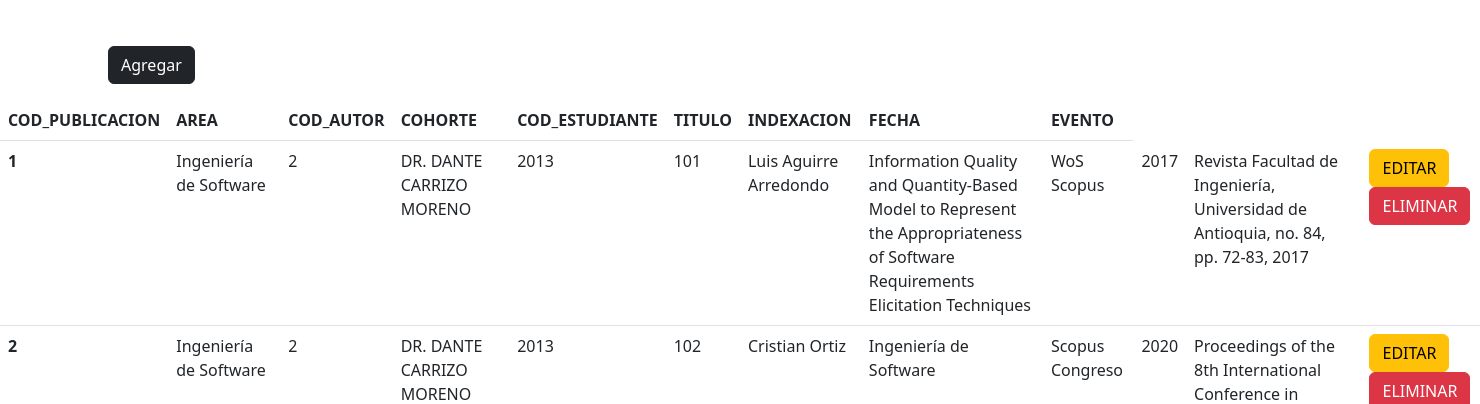
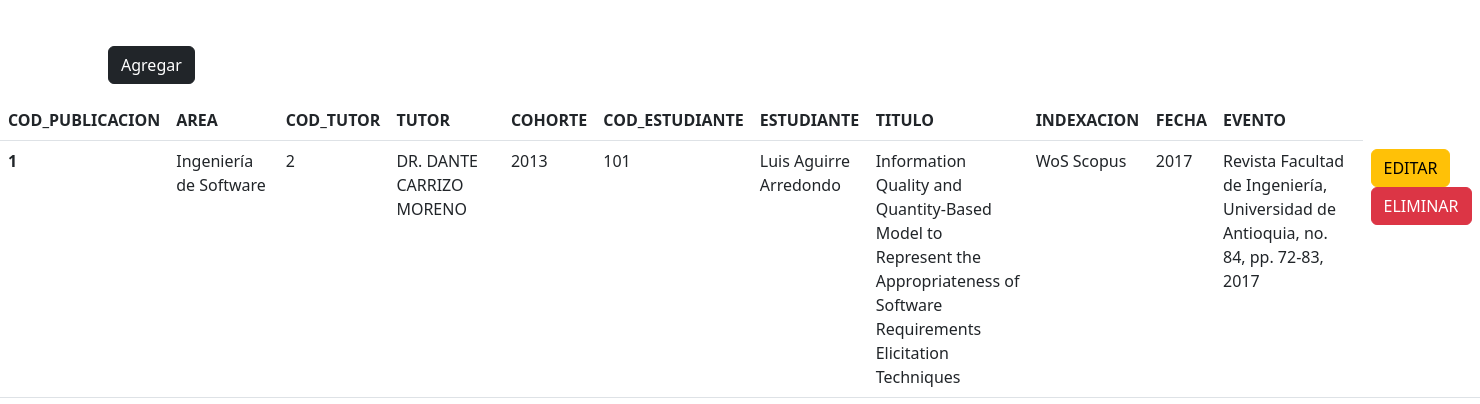
Before and after one commit to Kitofeh/pagMagister, a PHP site: page /ficheros_panel/publicaciones/publicaciones.php in a window 1480 px wide. Shown: the part 98-502 px from the top of the page. Run offline with PHP 8.4, Linux system fonts and the light colour scheme; data comes from the database, SQL or seed files in the repository.

Commit message:
termino publicaciones

```diff
--- a/ficheros_panel/publicaciones/actualizar_publicacion.php
+++ b/ficheros_panel/publicaciones/actualizar_publicacion.php
@@ -13,7 +13,7 @@ $INDEXACION = $_POST["INDEXACION"];
 $FECHA = $_POST["FECHA"];
 $EVENTO = $_POST["EVENTO"];
 
-$sql = "UPDATE publicaciones SET AREA = '$AREA', COD_AUTOR = '$COD_AUTOR', COHORTE = '$COHORTE', COD_ESTUDIANTE= '$COD_ESTUDIANTE', TITULO='$TITULO' ,  INDEXACION= '$INDEXACION', FECHA = '$FECHA',  EVENTO= '$EVENTO',
+$sql = "UPDATE publicaciones SET AREA = '$AREA', COD_AUTOR = '$COD_AUTOR', COHORTE = '$COHORTE', COD_ESTUDIANTE= '$COD_ESTUDIANTE', TITULO='$TITULO' ,  INDEXACION= '$INDEXACION', FECHA = '$FECHA',  EVENTO= '$EVENTO'
 WHERE COD_PUBLICACION = $COD_PUBLICACION";
 
 $resultado = $con->query($sql);
--- a/ficheros_panel/publicaciones/modificar_publicacion.php
+++ b/ficheros_panel/publicaciones/modificar_publicacion.php
@@ -24,11 +24,11 @@
       <input type="text" class ="mb-3 form-control" name = "COD_PUBLICACION" placeholder = "AREA" value="<?php echo $fila["COD_PUBLICACION"]?>">
       <input type="text" class ="mb-3 form-control" name = "AREA" placeholder = "AREA" value="<?php echo $fila["AREA"]?>">
       <input type="number" class ="mb-3 form-control" name = "COD_AUTOR" placeholder = "COD_AUTOR" value="<?php echo $fila["COD_AUTOR"]?>">
-      <input type="number" class ="mb-3 form-control" name = "COHORTE" placeholder = "COHORTE" value="<?php echo $fila["COHORTE"]?>">
+      <input type="number" class ="mb-3 form-control" name = "COHORTE"  min="1900" max="2300" placeholder = "COHORTE" value="<?php echo $fila["COHORTE"]?>">
       <input type="number" class ="mb-3 form-control" name = "COD_ESTUDIANTE" placeholder = "COD_ESTUDIANTE" value="<?php echo $fila["COD_ESTUDIANTE"]?>">
       <input type="text" class ="mb-3 form-control" name = "TITULO" placeholder="TITULO" required value="<?php echo $fila["TITULO"]?>">
       <input type="text" class ="mb-3 form-control" name = "INDEXACION" placeholder = "INDEXACION" value="<?php echo $fila["INDEXACION"]?>">
-      <input type="number" class ="mb-3 form-control" name = "FECHA" placeholder = "FECHA" value="<?php echo $fila["FECHA"]?>">
+      <input type="number" class ="mb-3 form-control" name = "FECHA" min="1900" max="2300" placeholder = "FECHA" value="<?php echo $fila["FECHA"]?>">
       <input type="text" class ="mb-3 form-control" name = "EVENTO" placeholder = "EVENTO" value="<?php echo $fila["EVENTO"]?>">
       <input type="submit" class ="btn btn-primary btn-success">
       <a class ="btn btn-dark mx-2" href="index.php">Regresar</a>
--- a/ficheros_panel/publicaciones/nueva_publicacion.php
+++ b/ficheros_panel/publicaciones/nueva_publicacion.php
@@ -12,11 +12,11 @@
             <input type="number" class ="mb-3 form-control" name = "COD_PUBLICACION" placeholder = "COD. PUBLICACION">
             <input type="text" class ="mb-3 form-control" name = "AREA" placeholder = "AREA">
             <input type="number" class ="mb-3 form-control" name = "COD_AUTOR" placeholder = "COD_AUTOR">
-            <input type="number" class ="mb-3 form-control" name = "COHORTE" placeholder = "COHORTE">
+            <input type="number" class ="mb-3 form-control"  min="1900" max="2300" name = "COHORTE" placeholder = "COHORTE">
             <input type="number" class ="mb-3 form-control" name = "COD_ESTUDIANTE" placeholder = "COD_ESTUDIANTE">
             <input type="text" class ="mb-3 form-control" name = "TITULO" placeholder="TITULO" required>
             <input type="text" class ="mb-3 form-control" name = "INDEXACION" placeholder = "INDEXACION">
-            <input type="number" class ="mb-3 form-control" name = "FECHA" placeholder = "FECHA">
+            <input type="number" class ="mb-3 form-control"  min="1900" max="2300" name = "FECHA" placeholder = "FECHA">
             <input type="text" class ="mb-3 form-control" name = "EVENTO" placeholder = "EVENTO">
 
             <input type="submit" class ="btn btn-primary btn-success">
--- a/ficheros_panel/publicaciones/publicaciones.php
+++ b/ficheros_panel/publicaciones/publicaciones.php
@@ -79,9 +79,11 @@
       <tr>
         <th scope="col">COD_PUBLICACION</th>
         <th scope="col">AREA</th>
-        <th scope="col">COD_AUTOR</th>
+        <th scope="col">COD_TUTOR</th>
+        <th scope="col">TUTOR</th>
         <th scope="col">COHORTE</th>
         <th scope="col">COD_ESTUDIANTE</th>
+        <th scope="col">ESTUDIANTE</th>
         <th scope="col"> TITULO</th>
         <th scope="col">INDEXACION</th>
         <th scope="col">FECHA</th>
```
